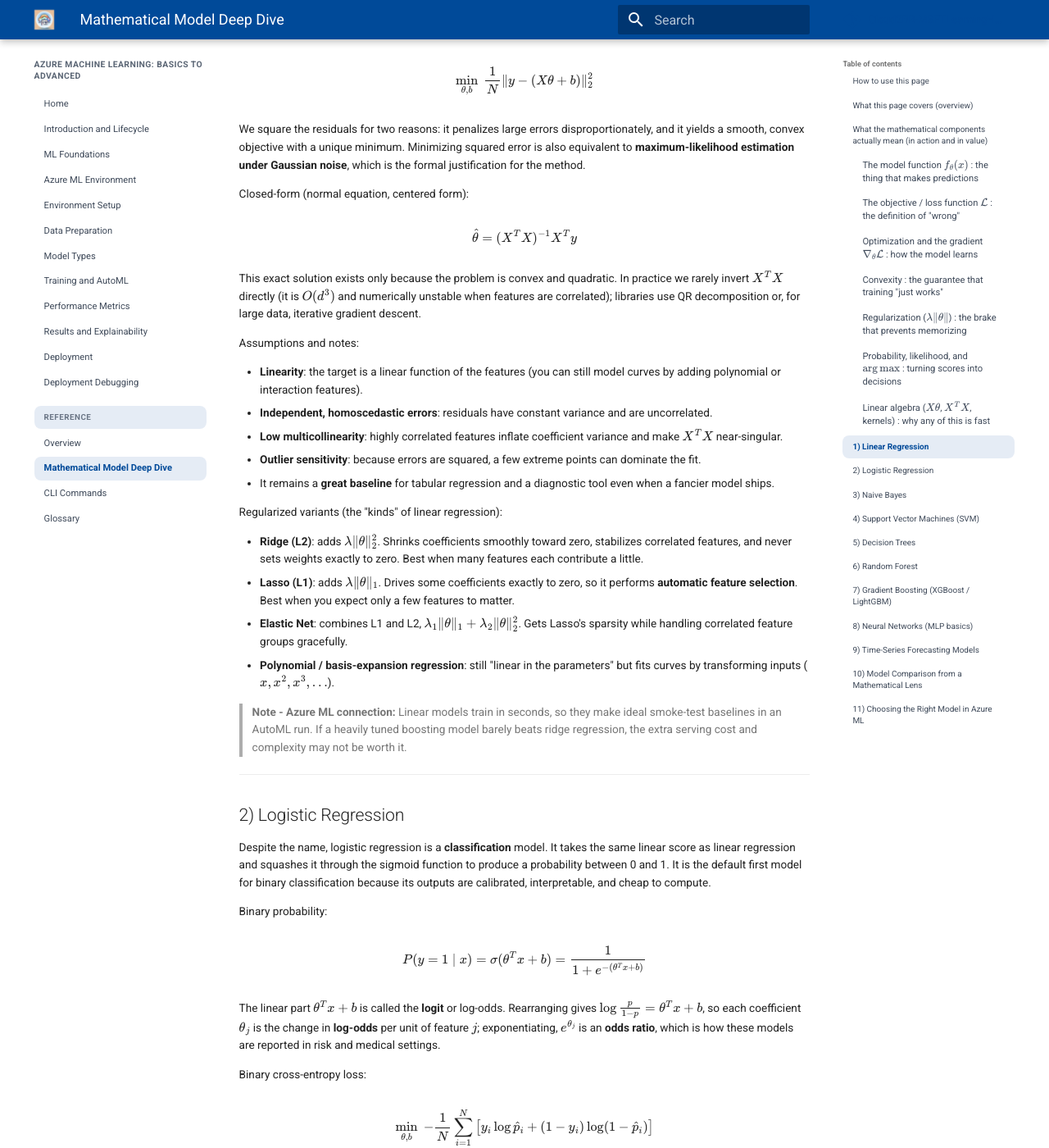
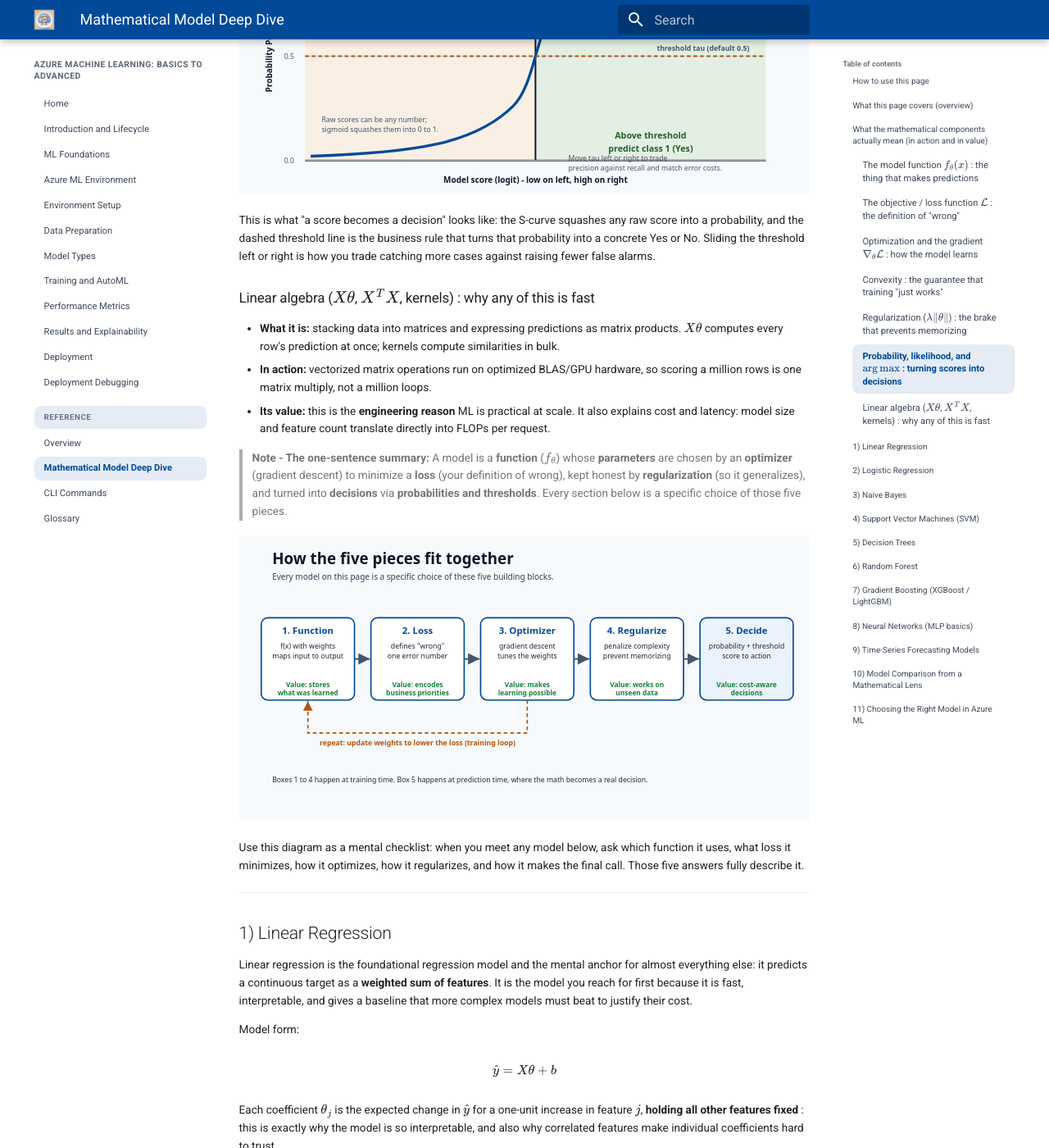
Before and after one commit to Cloud2BR-MSFTLearningHub/Azure-ML-Advanced, an MkDocs documentation site: the page built from docs/reference/model-math-deep-dive.md, in a window 1280 px wide and 1400 px high, scrolled down 3973 px. Shown: the whole window at 82% size. Built offline with MkDocs 1.6.1 and Material for MkDocs 9.7.7, drawn with Linux system fonts in a browser that asks for light colours; comment, search, counter and statistics services are not loaded; some of the changed text lies outside the part shown.

Commit message:
Add explanatory diagrams for math components in model deep dive

```diff
--- a/docs/reference/model-math-deep-dive.md
+++ b/docs/reference/model-math-deep-dive.md
@@ -86,6 +86,13 @@ delivers to a real project. Read this once and the rest of the page becomes patt
   you never search blindly, you always know which way is downhill. Understanding this explains
   most training failures (loss exploding, loss stuck, loss oscillating).
 
+![Gradient descent stepping downhill on a bowl-shaped loss curve toward the minimum](../assets/img/gradient-descent-loss.svg)
+
+The picture above is the whole idea in one image: the curve is the loss, the dots are successive
+training steps, and the gradient is just the slope under each dot. Steps are large where the
+slope is steep and shrink to nothing at the bottom, which is the model arriving at its best
+weights.
+
 ### Convexity : the guarantee that training "just works"
 
 - **What it is:** a convex loss is bowl-shaped : it has exactly one bottom. Non-convex losses
@@ -119,6 +126,13 @@ delivers to a real project. Read this once and the rest of the page becomes patt
   of getting a bare yes/no. Calibrated probabilities are what make pricing, triage, and
   risk-scoring systems possible.
 
+![Sigmoid curve mapping a model score to a probability, with a threshold splitting predictions into class 0 and class 1](../assets/img/score-to-decision.svg)
+
+This is what "a score becomes a decision" looks like: the S-curve squashes any raw score into a
+probability, and the dashed threshold line is the business rule that turns that probability into
+a concrete Yes or No. Sliding the threshold left or right is how you trade catching more cases
+against raising fewer false alarms.
+
 ### Linear algebra ($X\theta$, $X^TX$, kernels) : why any of this is fast
 
 - **What it is:** stacking data into matrices and expressing predictions as matrix products.
@@ -132,6 +146,12 @@ delivers to a real project. Read this once and the rest of the page becomes patt
 > are chosen by an **optimizer** (gradient descent) to minimize a **loss** (your definition of
 > wrong), kept honest by **regularization** (so it generalizes), and turned into **decisions** via
 > **probabilities and thresholds**. Every section below is a specific choice of those five pieces.
+
+![The five components: function, loss, optimizer, regularization, and decision, connected in a training-to-prediction pipeline](../assets/img/ml-math-pipeline.svg)
+
+Use this diagram as a mental checklist: when you meet any model below, ask which function it
+uses, what loss it minimizes, how it optimizes, how it regularizes, and how it makes the final
+call. Those five answers fully describe it.
 
 ---
 
```
Also changed, not shown: docs/assets/img/gradient-descent-loss.svg (added), docs/assets/img/ml-math-pipeline.svg (added), docs/assets/img/score-to-decision.svg (added).
